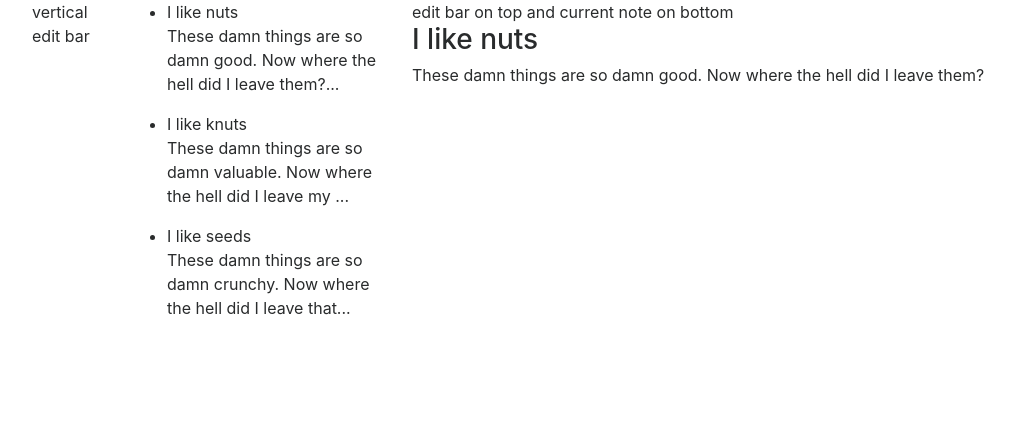
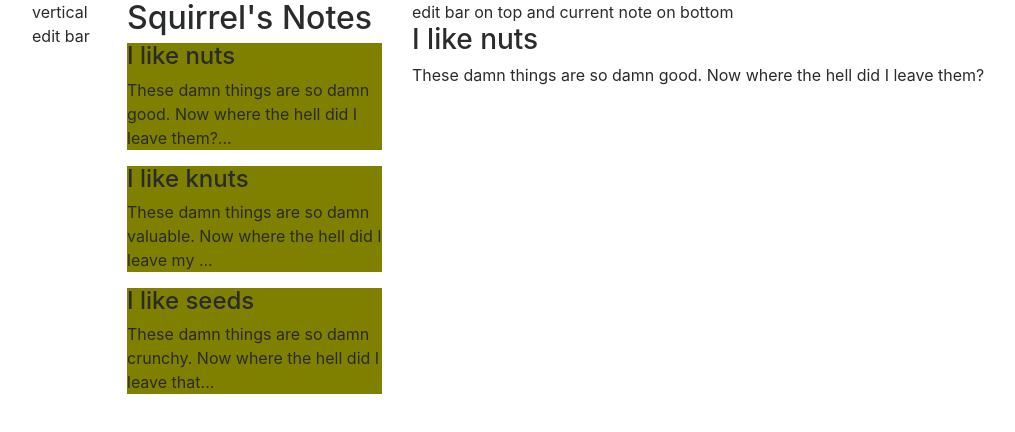
Before and after one commit to walkingalchemy/fis-evernote-frontend, a plain HTML site: page src/index.html in a window 1280 px wide. Shown: the whole page, without its empty margins (53-1068 px from the left). Drawn offline with nearby package versions, Linux system fonts and the light colour scheme.

Commit message:
Refactor renderNotesList on user and add simple styling

```diff
--- a/src/index.html
+++ b/src/index.html
@@ -18,10 +18,8 @@
         <div class="col-lg-1" id='vertical-edit'>
           vertical edit bar
         </div>
-        <div class="col-lg-3" >
-          <ul id= 'note-list'>
+        <div class="col-lg-3" id='note-list'>
 
-          </ul>
         </div>
         <div class="col-lg-8" id='current-note'>
           edit bar on top and current note on bottom
--- a/src/index.js
+++ b/src/index.js
@@ -19,4 +19,8 @@ document.addEventListener('DOMContentLoaded', function(event){
   sqrl.renderNoteList()
   sqrl.notes()[0].render()
 
+  // document.getQuerySelectorAll('.note-stub').forEach(function(note) {
+  //   note.addEventListener('click', function(){
+  // })
+
 })
--- a/src/styles.css
+++ b/src/styles.css
@@ -1,3 +1,11 @@
 .test {
   color: #00FFFF;
 }
+
+.note-stub {
+  background-color: olive;
+}
+
+.note-stub:hover {
+  background-color: lightgray;
+}
--- a/src/user.js
+++ b/src/user.js
@@ -14,14 +14,21 @@ const User = (function(){
 
     renderNoteList(){
       let notes = this.notes()
-      let ul = document.getElementById('note-list')
+      let mainDiv = document.getElementById('note-list')
+      let head = document.createElement('h2')
+      head.innerText = this.name + "'s Notes"
+      mainDiv.appendChild(head)
       for (const note of notes) {
-        let title = document.createElement('li')
+        let noteDiv = document.createElement('div')
+        noteDiv.id = 'note' + note.id
+        noteDiv.className = 'note-stub'
+        let title = document.createElement('h4')
         title.innerText = note.title
         let body = document.createElement('p')
         body.innerText = note.body.slice(0,75) + '...'
-        title.appendChild(body)
-        ul.appendChild(title)
+        noteDiv.appendChild(title)
+        noteDiv.appendChild(body)
+        mainDiv.appendChild(noteDiv)
       }
     }
 
```
